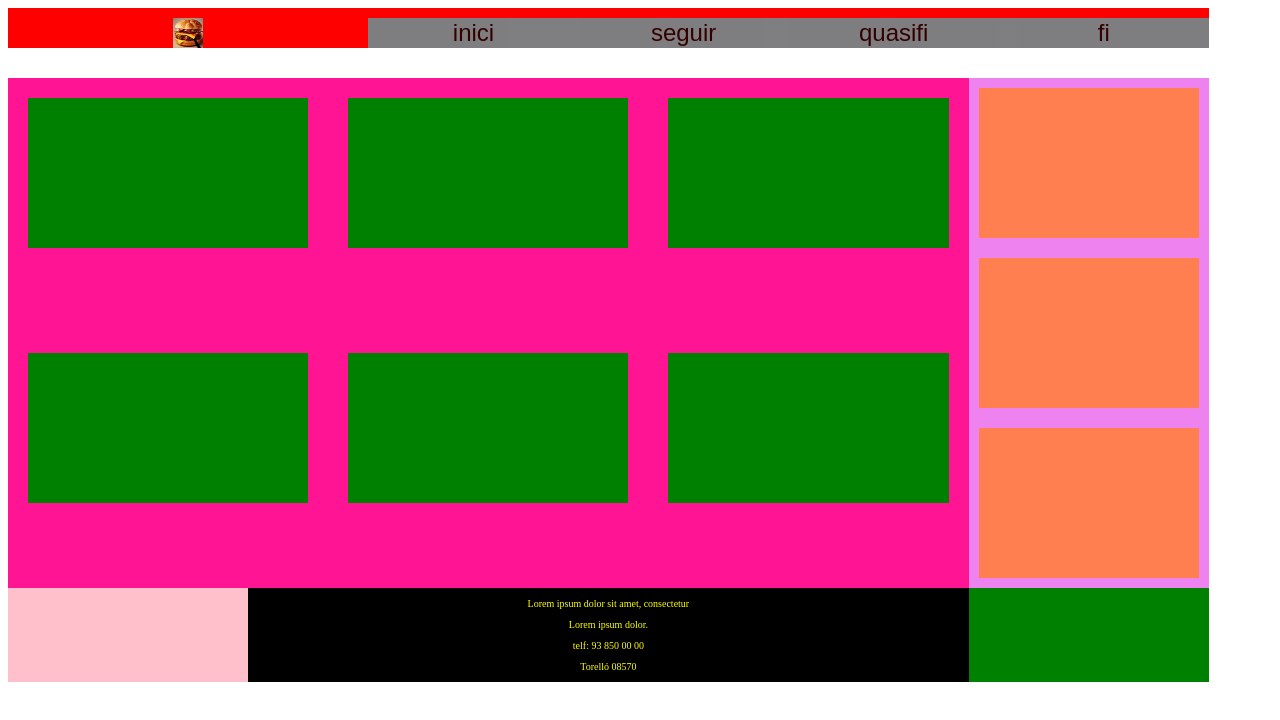
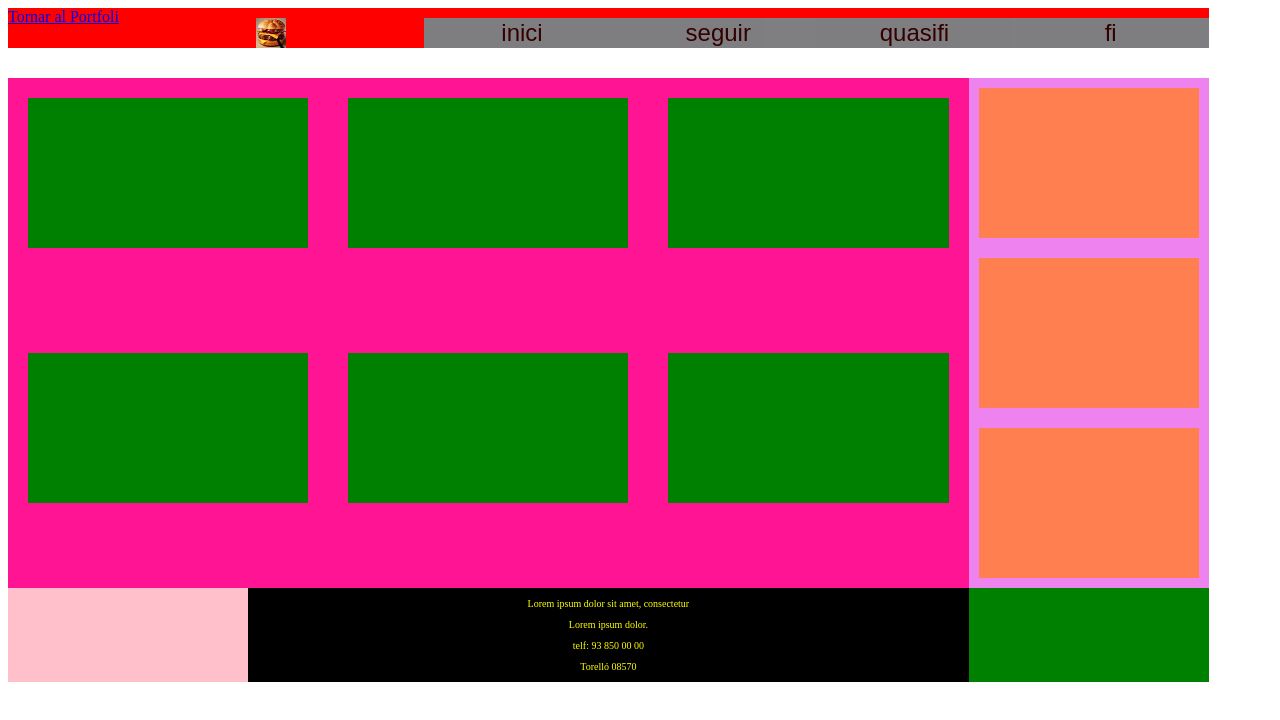
Before and after one commit to Xuins/portfoli, a plain HTML site: page ActivitatClasse2a/index.html in a window 1280 px wide. Drawn offline with Linux system fonts and the light colour scheme.

Commit message:
Enllassos links Portfoli

```diff
--- a/ActivitatClasse2a/index.html
+++ b/ActivitatClasse2a/index.html
@@ -10,6 +10,7 @@
 
 <body>
     <header>
+       <a href="/index.html">Tornar al Portfoli</a>
         <div class="titol">
             <img src="imatges/hamburger-30-30.jpg" alt="" class="logo">
         </div>
```
